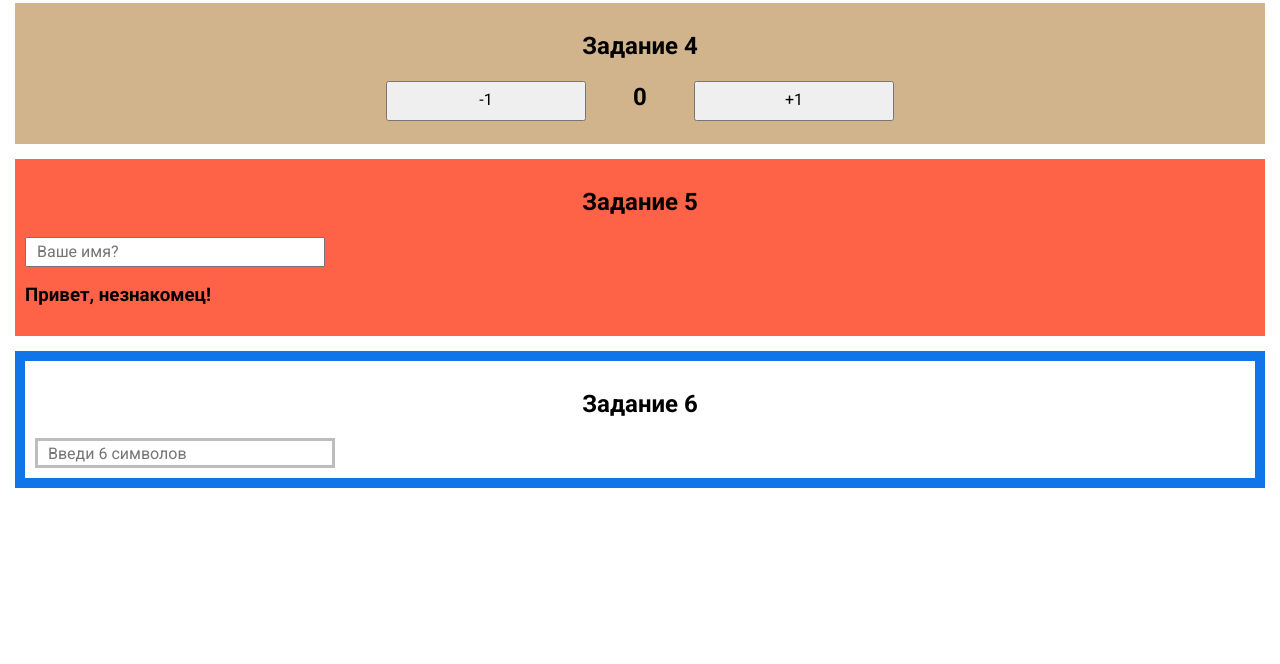
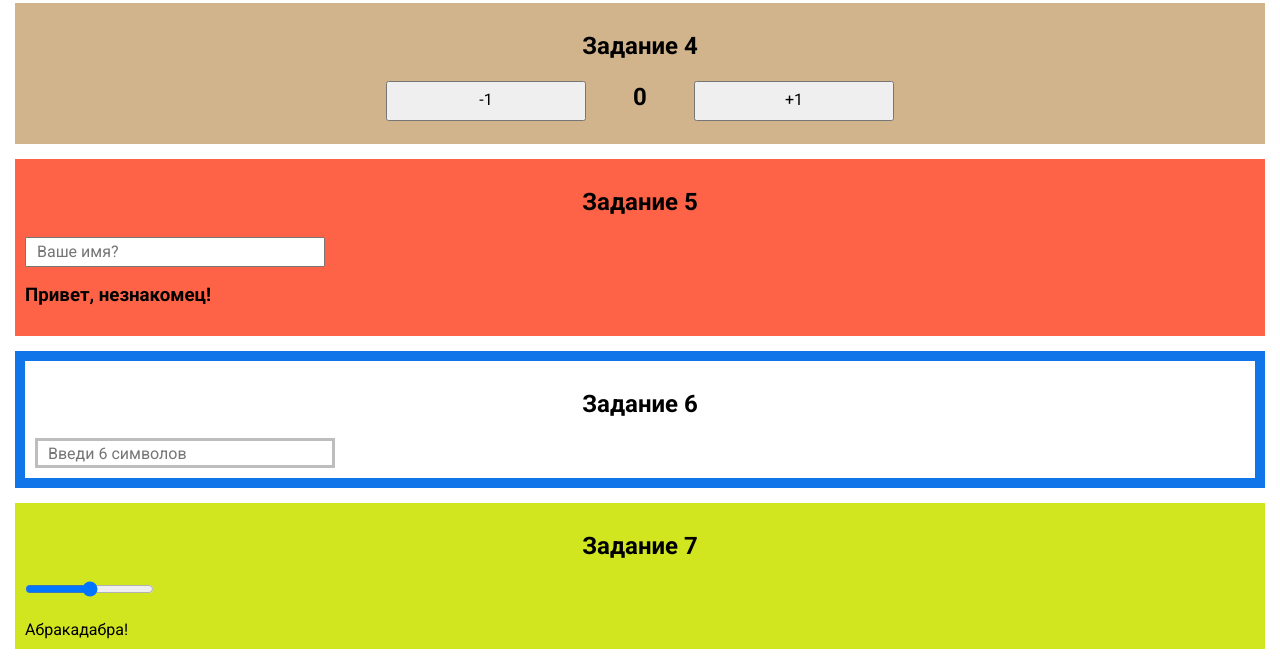
Before and after one commit to ArtemS83/goit-js-hw-07, a plain HTML site: page index.html in a window 1280 px wide. Shown: the part 902-1566 px from the top of the page. Before the commit the page ends 1405 px from the top, so only its background shows below. Drawn offline with nearby package versions, Linux system fonts and the light colour scheme.

Commit message:
task-7_7

```diff
--- a/css/main.css
+++ b/css/main.css
@@ -108,3 +108,13 @@ img {
 #validation-input.invalid {
   border-color: #f44336;
 }
+.task-7 {
+  margin: 15px;
+  padding: 10px;
+  background-color: rgb(210, 230, 32);
+}
+#text {
+  display: block;
+  margin-top: 20px;
+  /* font-size: ; */
+}
--- a/index.html
+++ b/index.html
@@ -101,6 +101,17 @@
         />
       </div>
     </div>
+    <!-- ================= Задание 7 ================ -->
+
+    <div class="task-7">
+      <h2 class="title">Задание 7</h2>
+      <div class="task-contener">
+        <input id="font-size-control" type="range" />
+        <br />
+        <span id="text">Абракадабра!</span>
+      </div>
+    </div>
+
     <!-- =============================================== -->
     <script src="./js/task-7_1.js" type="module"></script>
     <script src="./js/task-7_2.js" type="module"></script>
@@ -108,5 +119,6 @@
     <script src="./js/task-7_4.js" type="module"></script>
     <script src="./js/task-7_5.js" type="module"></script>
     <script src="./js/task-7_6.js" type="module"></script>
+    <script src="./js/task-7_7.js" type="module"></script>
   </body>
 </html>
--- /dev/null
+++ b/js/task-7_7.js
@@ -0,0 +1,9 @@
+const rangeRef = document.querySelector('#font-size-control');
+const textRef = document.querySelector('#text');
+
+rangeRef.addEventListener('input', changedText);
+
+function changedText(e) {
+  const valueInput = e.target.value;
+  textRef.style.fontSize = valueInput + 'px';
+}
```
